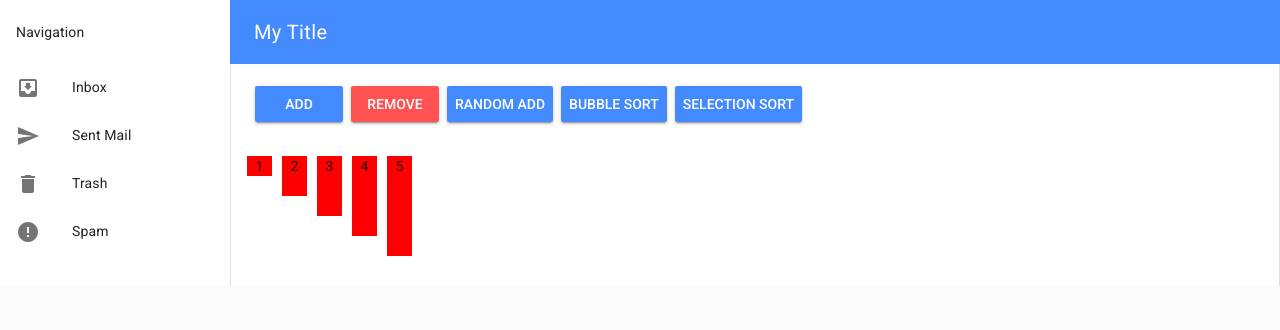
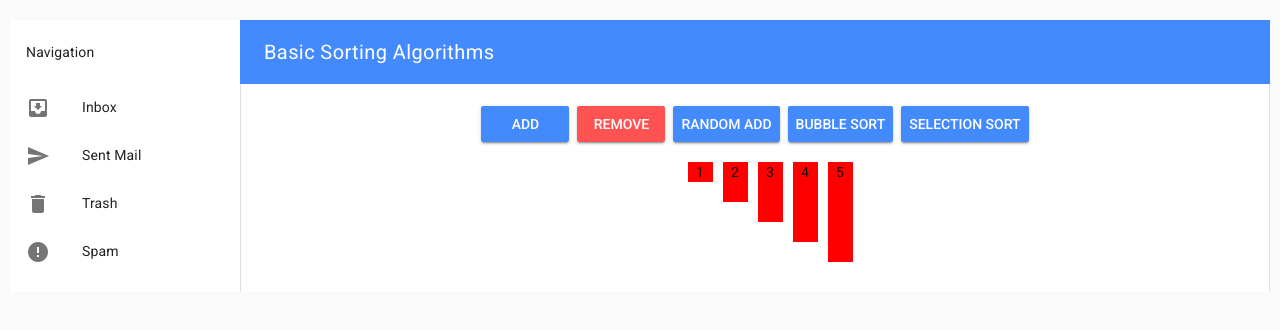
Before and after one commit to egd-ngocnd/vuejs-demo, a Vue app: page / in a window 1280 px wide. Shown: the top 330 px of the page. Built offline with nearby package versions, Linux system fonts and the light colour scheme.

Commit message:
Fix Layout

```diff
--- a/src/App.vue
+++ b/src/App.vue
@@ -4,14 +4,12 @@
     <div class="page-container">
       <md-app md-waterfall md-mode="fixed">
         <md-app-toolbar class="md-primary">
-          <span class="md-title">My Title</span>
+          <span class="md-title">Basic Sorting Algorithms</span>
         </md-app-toolbar>
-
         <md-app-drawer md-permanent="full">
           <md-toolbar class="md-transparent" md-elevation="0">
             Navigation
           </md-toolbar>
-
           <md-list>
             <md-list-item>
               <md-icon>move_to_inbox</md-icon>
@@ -34,7 +32,6 @@
             </md-list-item>
           </md-list>
         </md-app-drawer>
-
         <md-app-content>
           <div class="button">
             <md-button
@@ -67,19 +64,19 @@
               v-on:click="sort(2)"
               >Selection Sort</md-button
             >
-          <div v-show="checkLock">
-            <md-progress-bar md-mode="indeterminate"></md-progress-bar>
+            <div v-show="checkLock">
+              <md-progress-bar md-mode="indeterminate"></md-progress-bar>
+            </div>
           </div>
-          </div>
-          <transition-group name="list" tag="p">
-            <p
+          <transition-group name="list" tag="ul">
+            <li
               v-for="item in items"
               v-bind:key="item"
               class="list-item"
               v-bind:style="{ height: 20 * item + 'px' }"
             >
               {{ item }}
-            </p>
+            </li>
           </transition-group>
         </md-app-content>
       </md-app>
@@ -108,6 +105,9 @@ export default {
       return Math.floor(Math.random() * this.items.length);
     },
     add: function () {
+      if(this.items.length > 20){
+        return;
+      }
       this.isLock = true;
       this.items.splice(this.randomIndex(), 0, this.nextNum++);
       this.isLock = false;
@@ -118,6 +118,9 @@ export default {
       this.isLock = false;
     },
     randomAdd: function () {
+      if(this.items.length > 15){
+        return;
+      }
       var that = this;
       async function bulkAdd() {
         that.isLock = true;
@@ -222,23 +225,32 @@ export default {
 </script>
 
 <style>
+#app {
+  /* width: 80%; */
+  padding: 10px;
+  margin: auto;
+}
 .md-app {
-  height: 100%;
+  margin-top: 10px;
   border: 1px solid rgba(#000, 0.12);
 }
 .md-drawer {
   width: 230px;
   max-width: calc(100vw - 125px);
 }
-.button
-{
+.button {
   width: 600px;
+  text-align: center;
+  margin: auto;
 }
 .list-demo {
   vertical-align: top;
   height: auto;
 }
-
+ul
+{
+  text-align: center;
+}
 .list-item {
   display: inline-block;
   margin-right: 10px;
```
